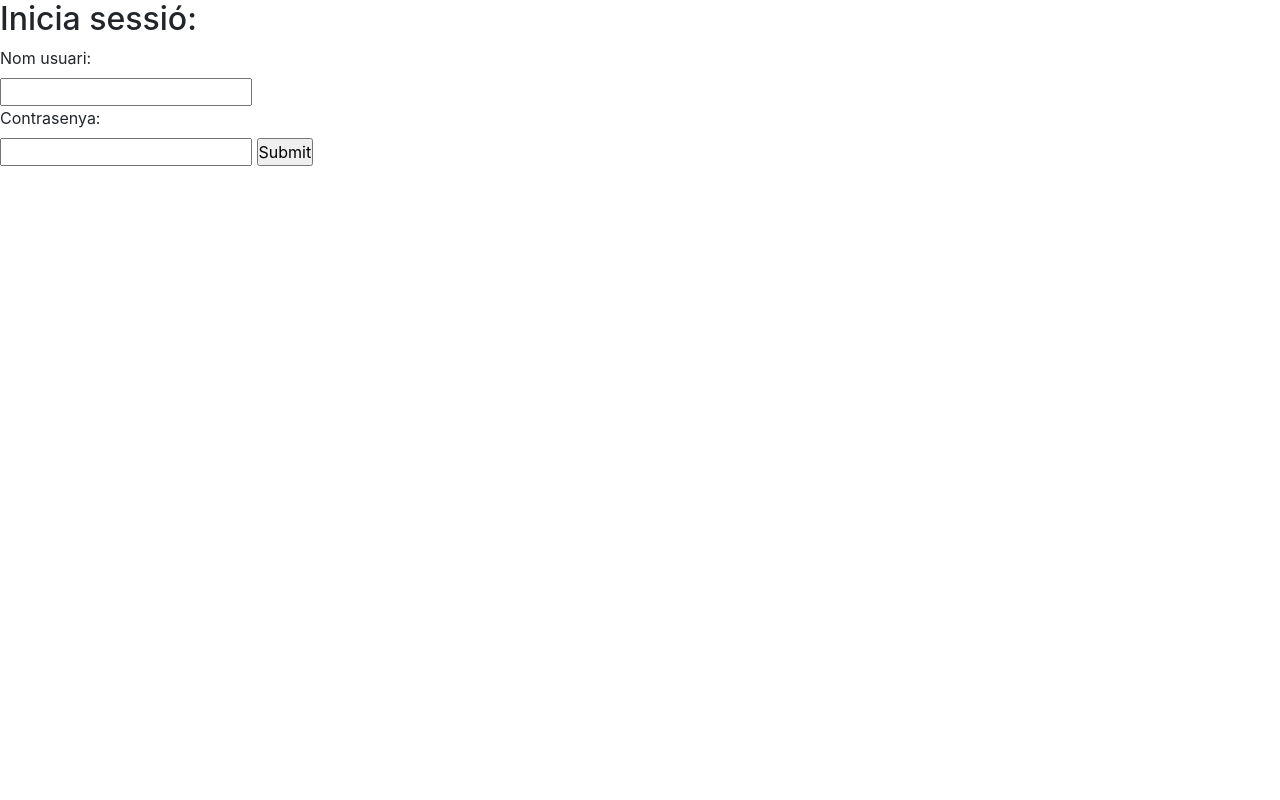
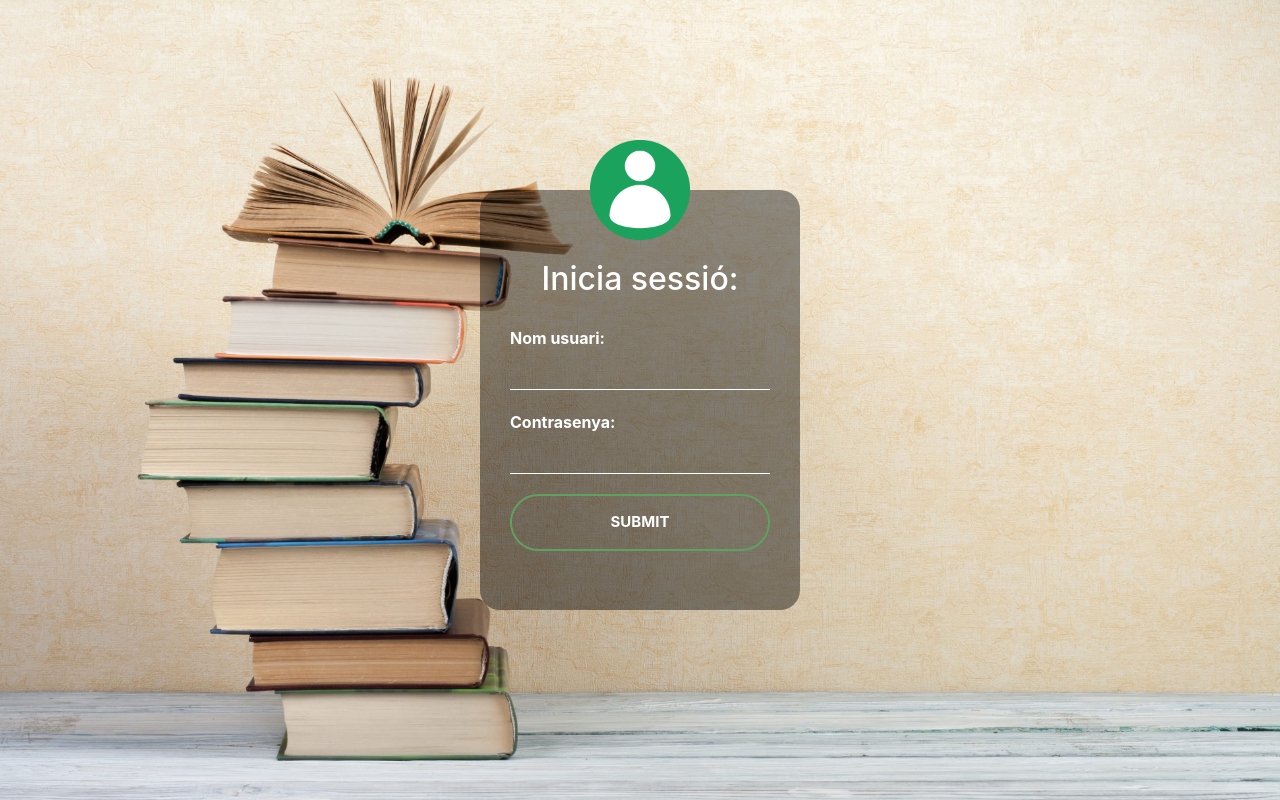
Before and after one commit to sromerom/PHP-Practise, a PHP site: page / in a window 1280 px wide. Run offline with PHP 8.4, Linux system fonts and the light colour scheme; some libraries are stand-ins or nearby versions.

Commit message:
Login amb css

```diff
--- a/css/login.css
+++ b/css/login.css
@@ -0,0 +1,84 @@
+* {
+    margin: 0;
+    padding: 0;
+    box-sizing: border-box;
+}
+
+body {
+    margin: 0;
+    padding: 0;
+    background: url(../src/backgroundLogin.jpg);
+    background-size: cover;
+    background-repeat: no-repeat;
+}
+
+h2 {
+    color: #fff;
+    margin: 0;
+    padding: 0 0 20px;
+    text-align: center;
+    font-size: 25px;
+}
+
+.inicisessio {
+    width: 320px;
+    height: 420px;
+    background: rgba(0, 0, 0, 0.425);
+    top: 50%;
+    left: 50%;
+    position: absolute;
+    transform: translate(-50%, -50%);
+    box-sizing: border-box;
+    padding: 70px 30px;
+    border-radius: 20px;
+}
+
+.avatar {
+    width: 100px;
+    height: 100px;
+    border-radius: 10%;
+    position: absolute;
+    top: -50px;
+    left: calc(50% - 50px);
+}
+
+.inicisessio label {
+    color: #fff;
+    margin: 0;
+    padding: 0;
+    font-weight: bold;
+}
+
+.inicisessio input {
+    color: #fff;
+    width: 100%;
+    margin-bottom: 20px;
+}
+
+.inicisessio input[type="text"],
+input[type="password"] {
+    border: none;
+    border-bottom: 1px solid #fff;
+    background: transparent;
+    outline: none;
+    height: 40px;
+    color: #fff;
+    font-size: 16px;
+}
+
+.button {
+    font-size: 15px;
+    position: relative;
+    display: inline-block;
+    border: 2px solid #5ea160;
+    border-radius: 30px;
+    padding: 15px 80px;
+    font-weight: 650;
+    text-decoration: none;
+    background: transparent;
+    text-transform: uppercase;
+}
+
+.button:hover {
+    background-image: linear-gradient(to right, #5ea160 0%, #5ea18b 51%, #41d9bf 100%);
+}
--- a/login.php
+++ b/login.php
@@ -45,6 +45,8 @@
 </head>
 
 <body>
+    <main class="inicisessio">
+        <img src="src/fotoLogin.png" class="avatar"alt="Logo login">
         <h2>Inicia sessió:</h2>
         <form action="index.php" method="POST">
             <?php
@@ -57,8 +59,9 @@
             <input type="text" name="usuari"><br>
             <label for="">Contrasenya:</label><br>
             <input type="password" name="contrasenya">
-        <input type="submit" name="sendLogin">
+            <input class="button" type="submit" name="sendLogin">
         </form>
+    </main>
 </body>
 
 </html>
```
Also changed, not shown: src/backgroundLogin.jpg (added), src/fotoLogin.png (added). Lines whose indentation alone changed are shown as unchanged.
